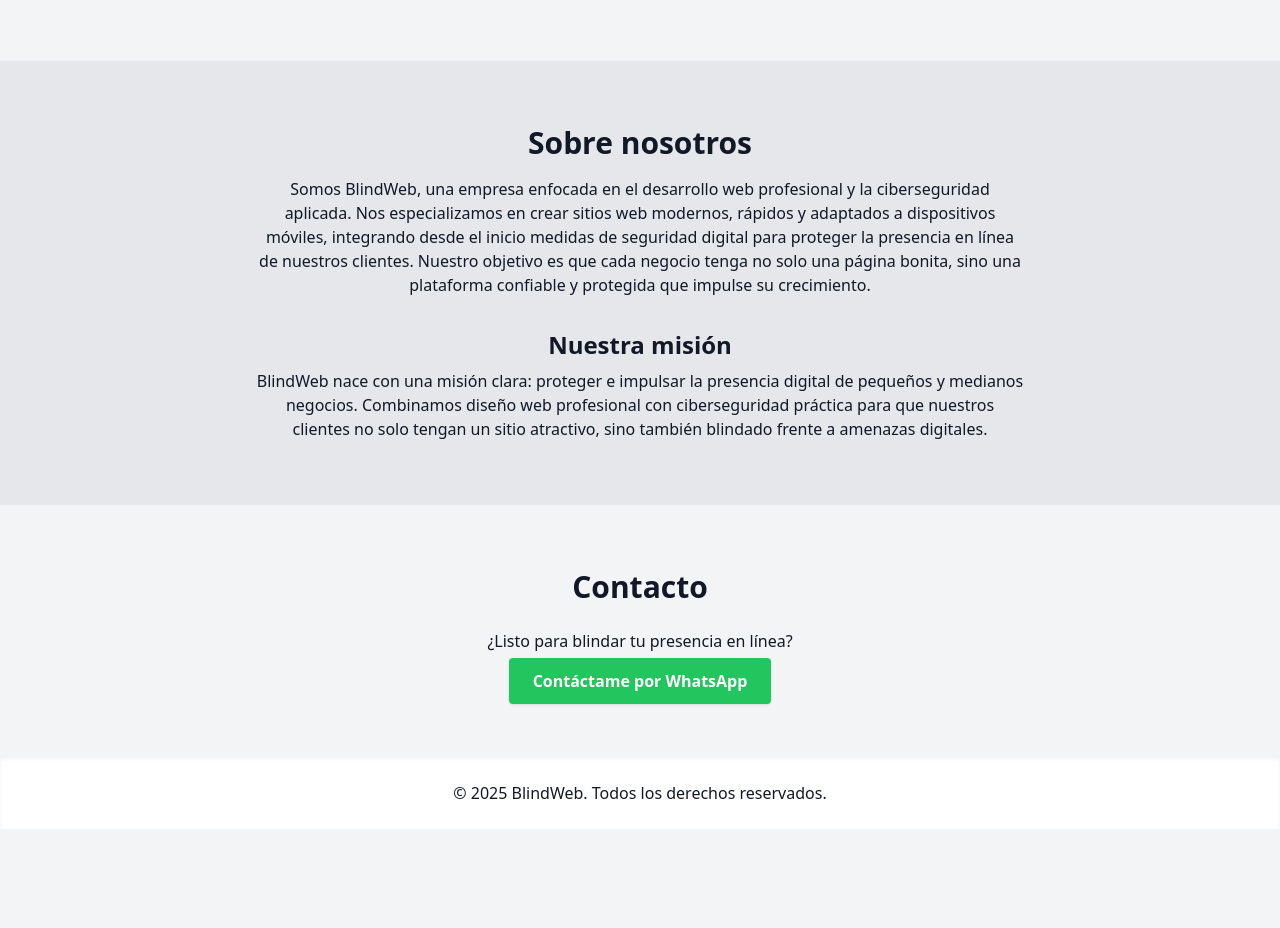
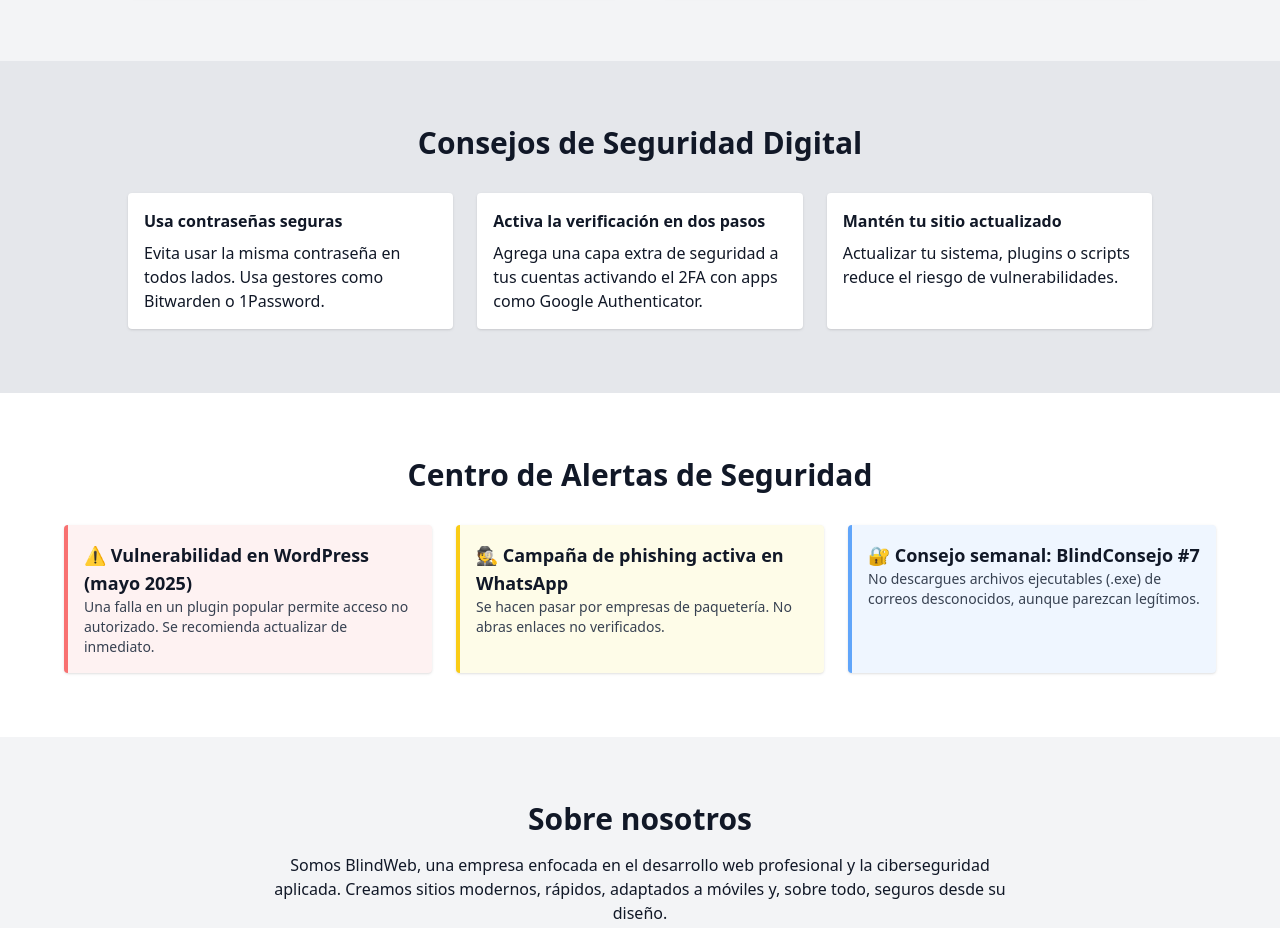
Before and after one commit to GarouTheRipper/blindweb, a plain HTML site: page index.html in a window 1280 px wide. Shown: the part 703-1631 px from the top of the page. Before the commit the page ends 1532 px from the top, so only its background shows below. Drawn offline with nearby package versions, Linux system fonts and the light colour scheme.

Commit message:
agregue una seccion de seguridad

```diff
--- a/index.html
+++ b/index.html
@@ -4,7 +4,7 @@
   <meta charset="UTF-8">
   <meta name="viewport" content="width=device-width, initial-scale=1.0">
   <title>BlindWeb | Seguridad y Desarrollo Web</title>
-  <link rel="icon" type="image/x-icon" href="faviconblind.ico">
+  <link rel="icon" type="image/x-icon" href="favicon.ico">
   <script src="https://cdn.tailwindcss.com"></script>
 </head>
 <body class="bg-gray-100 text-gray-900">
@@ -15,6 +15,8 @@
       <nav>
         <a href="#servicios" class="mx-2 text-blue-600 hover:underline">Servicios</a>
         <a href="#sobre" class="mx-2 text-blue-600 hover:underline">Sobre mí</a>
+        <a href="#consejos" class="mx-2 text-blue-600 hover:underline">Consejos</a>
+        <a href="#alertas" class="mx-2 text-blue-600 hover:underline">Alertas</a>
         <a href="#contacto" class="mx-2 text-blue-600 hover:underline">Contacto</a>
       </nav>
     </div>
@@ -25,7 +27,7 @@
     <div class="max-w-4xl mx-auto text-center px-4">
       <h2 class="text-4xl font-bold mb-4">Páginas web profesionales y seguras para tu negocio</h2>
       <p class="mb-6 text-lg">Crea, protege y crece con BlindWeb</p>
-      <a href="#contacto" class="bg-white text-blue-600 px-6 py-3 font-semibold rounded shadow hover:bg-gray-200">Cotiza tu proyecto</a>
+      <a href="#contacto" class="bg-white text-blue-600 px-6 py-3 font-semibold rounded shadow hover:bg-gray-200">Solicita tu propuesta personalizada</a>
     </div>
   </section>
 
@@ -46,16 +48,55 @@
     </div>
   </section>
 
+  <!-- Consejos de Seguridad -->
+  <section id="consejos" class="bg-gray-200 py-16 px-4">
+    <div class="max-w-5xl mx-auto text-center">
+      <h3 class="text-3xl font-bold mb-8">Consejos de Seguridad Digital</h3>
+      <div class="grid md:grid-cols-3 gap-6 text-left">
+        <div class="bg-white p-4 rounded shadow">
+          <h4 class="font-semibold mb-2">Usa contraseñas seguras</h4>
+          <p>Evita usar la misma contraseña en todos lados. Usa gestores como Bitwarden o 1Password.</p>
+        </div>
+        <div class="bg-white p-4 rounded shadow">
+          <h4 class="font-semibold mb-2">Activa la verificación en dos pasos</h4>
+          <p>Agrega una capa extra de seguridad a tus cuentas activando el 2FA con apps como Google Authenticator.</p>
+        </div>
+        <div class="bg-white p-4 rounded shadow">
+          <h4 class="font-semibold mb-2">Mantén tu sitio actualizado</h4>
+          <p>Actualizar tu sistema, plugins o scripts reduce el riesgo de vulnerabilidades.</p>
+        </div>
+      </div>
+    </div>
+  </section>
+
+  <!-- Alertas de Seguridad -->
+  <section id="alertas" class="bg-white py-16 px-4">
+    <div class="max-w-6xl mx-auto">
+      <h3 class="text-3xl font-bold mb-8 text-center">Centro de Alertas de Seguridad</h3>
+      <div class="grid md:grid-cols-2 lg:grid-cols-3 gap-6">
+        <div class="bg-red-50 border-l-4 border-red-400 p-4 shadow rounded">
+          <h4 class="font-bold text-lg">⚠️ Vulnerabilidad en WordPress (mayo 2025)</h4>
+          <p class="text-sm text-gray-700">Una falla en un plugin popular permite acceso no autorizado. Se recomienda actualizar de inmediato.</p>
+        </div>
+        <div class="bg-yellow-50 border-l-4 border-yellow-400 p-4 shadow rounded">
+          <h4 class="font-bold text-lg">🕵️ Campaña de phishing activa en WhatsApp</h4>
+          <p class="text-sm text-gray-700">Se hacen pasar por empresas de paquetería. No abras enlaces no verificados.</p>
+        </div>
+        <div class="bg-blue-50 border-l-4 border-blue-400 p-4 shadow rounded">
+          <h4 class="font-bold text-lg">🔐 Consejo semanal: BlindConsejo #7</h4>
+          <p class="text-sm text-gray-700">No descargues archivos ejecutables (.exe) de correos desconocidos, aunque parezcan legítimos.</p>
+        </div>
+      </div>
+    </div>
+  </section>
+
   <!-- Sobre mí -->
-  <section id="sobre" class="bg-gray-200 py-16 px-4">
+  <section id="sobre" class="bg-gray-100 py-16 px-4">
     <div class="max-w-3xl mx-auto text-center">
       <h3 class="text-3xl font-bold mb-4">Sobre nosotros</h3>
-      <p>Somos BlindWeb, una empresa enfocada en el desarrollo web profesional y la ciberseguridad aplicada.
-          Nos especializamos en crear sitios web modernos, rápidos y adaptados a dispositivos móviles, integrando desde el inicio medidas de seguridad digital para proteger la presencia en línea de nuestros clientes.
-          Nuestro objetivo es que cada negocio tenga no solo una página bonita, sino una plataforma confiable y protegida que impulse su crecimiento.</p>
+      <p class="mb-6">Somos BlindWeb, una empresa enfocada en el desarrollo web profesional y la ciberseguridad aplicada. Creamos sitios modernos, rápidos, adaptados a móviles y, sobre todo, seguros desde su diseño.</p>
       <h3 class="text-2xl font-bold mt-8 mb-2">Nuestra misión</h3>
-      <p>BlindWeb nace con una misión clara: proteger e impulsar la presencia digital de pequeños y medianos negocios.
-        Combinamos diseño web profesional con ciberseguridad práctica para que nuestros clientes no solo tengan un sitio atractivo, sino también blindado frente a amenazas digitales.</p>
+      <p>BlindWeb nace con una misión clara: proteger e impulsar la presencia digital de pequeños y medianos negocios. Combinamos diseño web profesional con ciberseguridad práctica para que nuestros clientes no solo tengan un sitio atractivo, sino también blindado frente a amenazas digitales.</p>
     </div>
   </section>
 
@@ -64,7 +105,7 @@
     <div class="max-w-3xl mx-auto text-center">
       <h3 class="text-3xl font-bold mb-6">Contacto</h3>
       <p class="mb-4">¿Listo para blindar tu presencia en línea?</p>
-      <a href="https://wa.me/529519409945" class="bg-green-500 text-white px-6 py-3 font-semibold rounded shadow hover:bg-green-600">Contáctame por WhatsApp</a>
+      <a href="https://wa.me/5210000000000" class="bg-green-500 text-white px-6 py-3 font-semibold rounded shadow hover:bg-green-600">Contáctame por WhatsApp</a>
     </div>
   </section>
 
```
